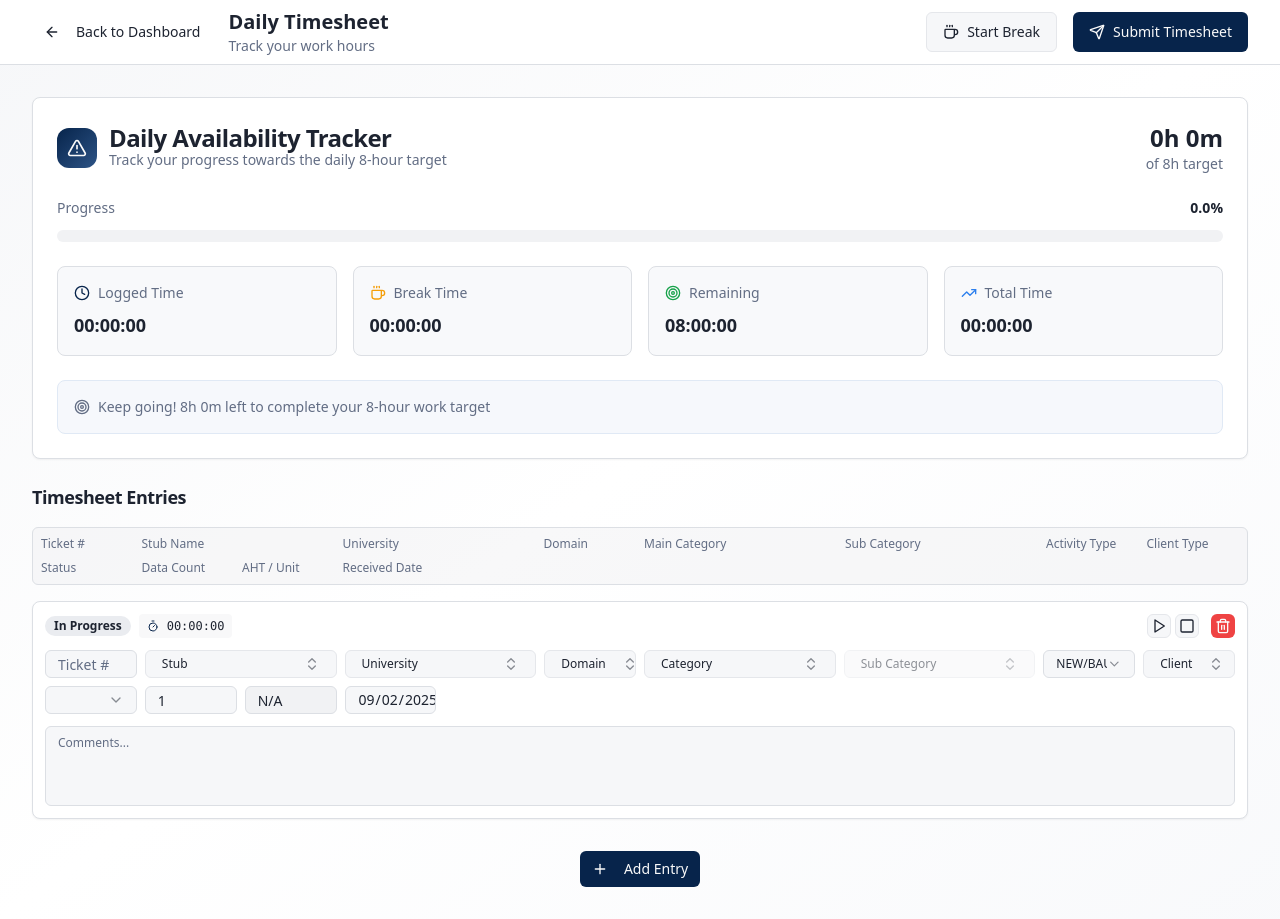
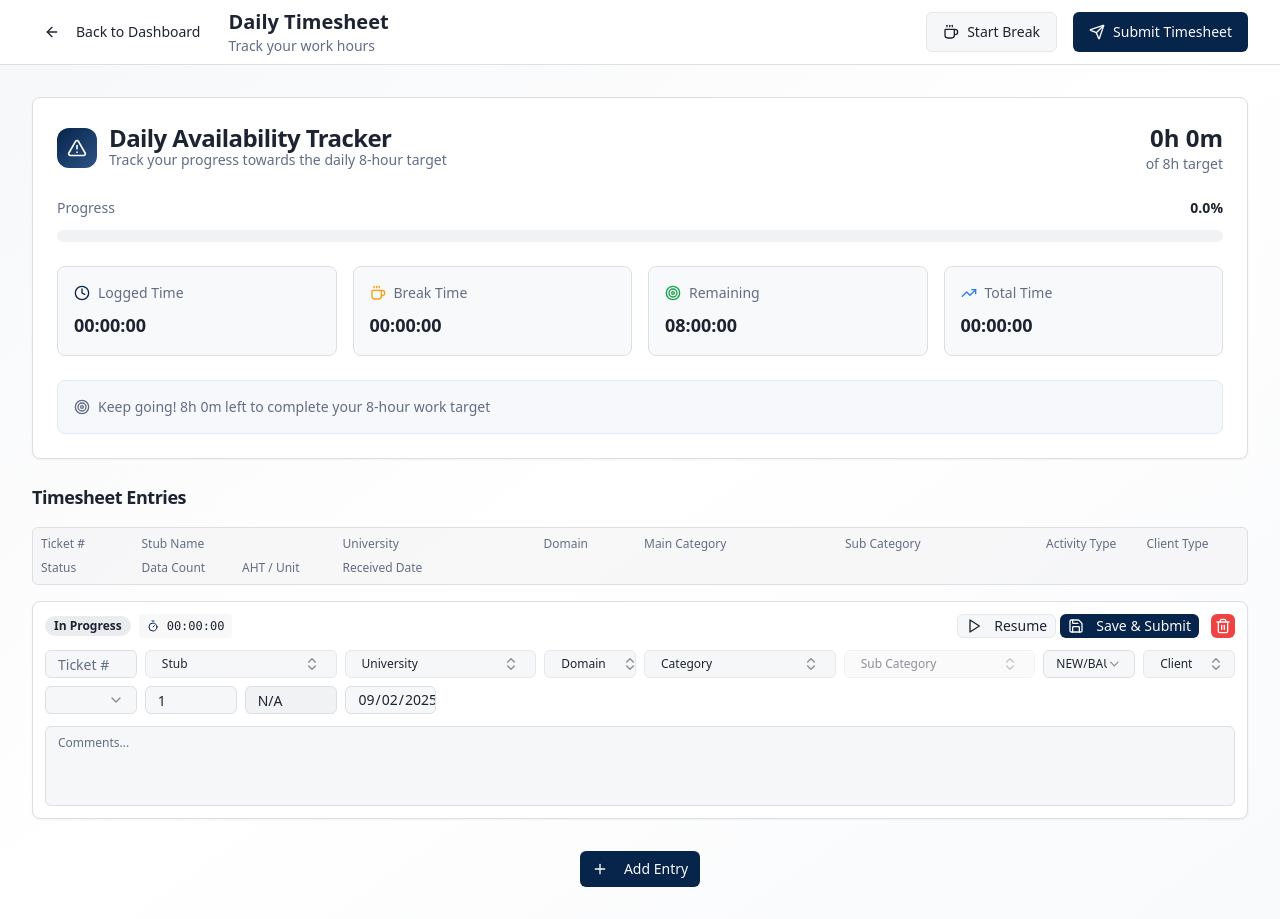
Before and after one commit to dipeshdodani/timekeeper-guild, a React (Vite) app: page /timesheet in a window 1280 px wide. Built offline with nearby package versions, Linux system fonts and the light colour scheme; sample sign-in values are in the browser's storage.

Commit message:
Refactor timer controls

```diff
--- a/src/components/TimerRow.tsx
+++ b/src/components/TimerRow.tsx
@@ -8,7 +8,7 @@ import { SearchableSelect } from '@/components/ui/searchable-select';
 import { Textarea } from '@/components/ui/textarea';
 import { Badge } from '@/components/ui/badge';
 import { Separator } from '@/components/ui/separator';
-import { Play, Pause, Square, Trash2, Timer } from 'lucide-react';
+import { Play, Pause, Trash2, Timer, Save } from 'lucide-react';
 import { getTaskAHT, getDropdownData } from '@/utils/dropdownStorage';
 import { useTimer } from '@/hooks/useTimer';
 import * as TimerStore from '@/services/PerformanceTimerService';
@@ -44,7 +44,8 @@ interface TimerRowProps {
   onDelete: (id: string) => void;
   onStartTimer: (id: string) => void;
   onPauseTimer: (id: string) => void;
-  onStopTimer: (id: string) => void;
+  onResumeTimer: (id: string) => void;
+  onSaveSubmit: (id: string) => void;
   isOnGlobalBreak: boolean;
 }
 
@@ -55,7 +56,8 @@ const TimerRow: React.FC<TimerRowProps> = ({
   onDelete,
   onStartTimer,
   onPauseTimer,
-  onStopTimer,
+  onResumeTimer,
+  onSaveSubmit,
   isOnGlobalBreak
 }) => {
   const [taskAHT, setTaskAHT] = useState<number>(0);
@@ -110,7 +112,8 @@ const TimerRow: React.FC<TimerRowProps> = ({
   };
 
   // Timer state comes from hook
-  const isTimerActive = timer.isRunning;
+  const isTimerRunning = timer.isRunning;
+  const isTimerPaused = timer.isPaused;
 
   return (
     <Card className="shadow-sm border-border">
@@ -141,38 +144,60 @@ const TimerRow: React.FC<TimerRowProps> = ({
               <div className="flex items-center gap-1">
                 {/* Timer Controls */}
                 <div className="flex items-center gap-1">
-                  {!isTimerActive ? (
+                  {/* Start/Pause/Resume Button */}
+                  {!isTimerRunning && !isTimerPaused ? (
+                    // Initial state - show Start
                     <Button
                       size="sm"
                       onClick={() => onStartTimer(row.id)}
                       variant="outline"
-                      className="h-6 w-6 p-0"
+                      className="h-6 px-2"
                       disabled={isOnGlobalBreak}
                       title={isOnGlobalBreak ? "Cannot start timer while on break" : "Start timer"}
                     >
-                      <Play className="w-3 h-3" />
+                      <Play className="w-3 h-3 mr-1" />
+                      Start
                     </Button>
-                  ) : (
+                  ) : isTimerRunning ? (
+                    // Running state - show Pause
                     <Button
                       size="sm"
                       onClick={() => onPauseTimer(row.id)}
                       variant="outline"
-                      className="h-6 w-6 p-0"
+                      className="h-6 px-2"
                       title="Pause timer"
                     >
-                      <Pause className="w-3 h-3" />
+                      <Pause className="w-3 h-3 mr-1" />
+                      Pause
+                    </Button>
+                  ) : (
+                    // Paused state - show Resume
+                    <Button
+                      size="sm"
+                      onClick={() => onResumeTimer(row.id)}
+                      variant="outline"
+                      className="h-6 px-2"
+                      disabled={isOnGlobalBreak}
+                      title={isOnGlobalBreak ? "Cannot resume timer while on break" : "Resume timer"}
+                    >
+                      <Play className="w-3 h-3 mr-1" />
+                      Resume
                     </Button>
                   )}
 
-                  <Button
-                    size="sm"
-                    onClick={() => onStopTimer(row.id)}
-                    variant="outline"
-                    className="h-6 w-6 p-0"
-                    title="Stop timer"
-                  >
-                    <Square className="w-3 h-3" />
-                  </Button>
+                  {/* Save & Submit - only show when paused */}
+                  {isTimerPaused && (
+                    <Button
+                      size="sm"
+                      onClick={() => onSaveSubmit(row.id)}
+                      variant="default"
+                      className="h-6 px-2 bg-primary hover:bg-primary/90"
+                      title="Save & Submit entry"
+                    >
+                      <Save className="w-3 h-3 mr-1" />
+                      Save & Submit
+                    </Button>
+                  )}
                 </div>
 
                 <Button
--- a/src/pages/Timesheet.tsx
+++ b/src/pages/Timesheet.tsx
@@ -170,8 +170,38 @@ const Timesheet = () => {
     TimerStore.pause(id);
   };
 
-  const handleStopTimer = (id: string) => {
+  const handleResumeTimer = (id: string) => {
+    const currentlyRunning = TimerStore.getRunningTimerId();
+
+    // If resuming a different timer, notify user about the switch
+    if (currentlyRunning && currentlyRunning !== id) {
+      const runningRow = rows.find(row => row.id === currentlyRunning);
+      const newRow = rows.find(row => row.id === id);
+
+      toast({
+        title: "Timer Switched",
+        description: `Paused "${runningRow?.taskName || 'previous task'}" and resumed "${newRow?.taskName || 'task'}"`,
+      });
+    }
+
+    TimerStore.resume(id);
+  };
+
+  const handleSaveSubmit = (id: string) => {
+    // Stop the timer and finalize the entry
+    const totalTime = TimerStore.getCurrentTime(id);
     TimerStore.reset(id);
+
+    // Update the row with final time and mark as completed
+    updateRow(id, {
+      status: "Completed",
+      comments: rows.find(row => row.id === id)?.comments || `Total time: ${Math.floor(totalTime / 60)}min ${totalTime % 60}s`
+    });
+
+    toast({
+      title: "Entry Saved",
+      description: `Time entry saved successfully (${Math.floor(totalTime / 60)}min ${totalTime % 60}s)`,
+    });
   };
 
   const toggleGlobalBreak = () => {
@@ -291,7 +321,8 @@ const Timesheet = () => {
               onDelete={deleteRow}
               onStartTimer={handleStartTimer}
               onPauseTimer={handlePauseTimer}
-              onStopTimer={handleStopTimer}
+              onResumeTimer={handleResumeTimer}
+              onSaveSubmit={handleSaveSubmit}
               isOnGlobalBreak={isOnGlobalBreak}
             />
           ))}
```
